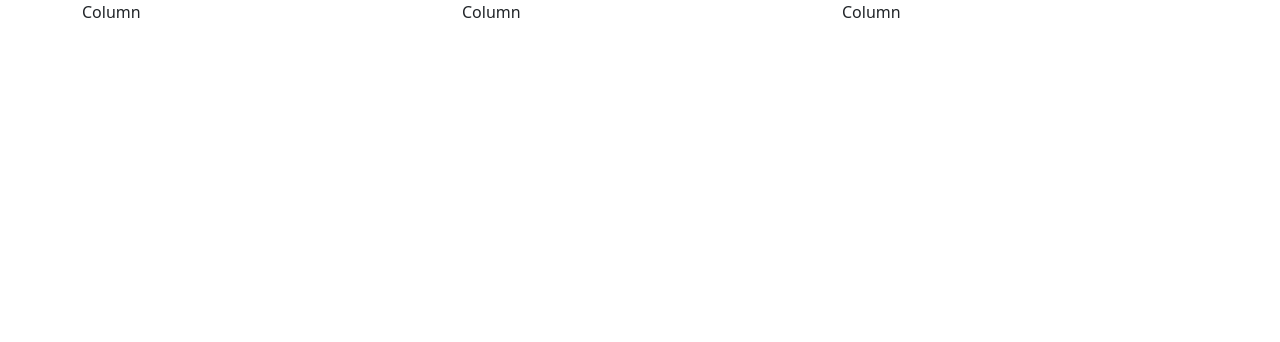
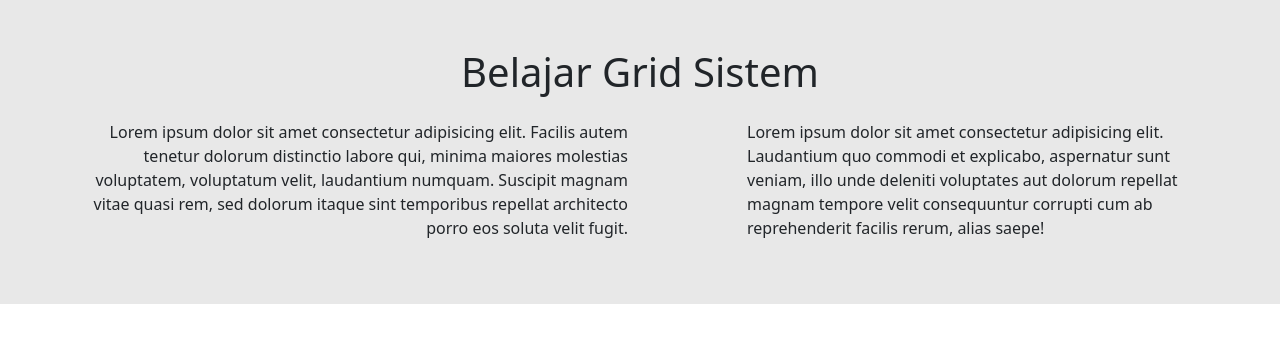
Before and after one commit to Soe-Hok-Gie/grid-sistem, a React (Create React App) app: page / in a window 1280 px wide. Shown: the top 342 px of the page. Built offline with nearby package versions, Linux system fonts and the light colour scheme.

Commit message:
selesai bagian Navbar

```diff
--- a/src/components/Navbar.jsx
+++ b/src/components/Navbar.jsx
@@ -1,12 +1,29 @@
 import React from "react";
+import "./Style.css";
 
 const Navbar = () => {
   return (
-    <div class="container">
-      <div class="row">
-        <div class="col">Column</div>
-        <div class="col">Column</div>
-        <div class="col">Column</div>
+    <div className="container-fluid py-5">
+      <div className="container">
+        <div className="row">
+          <div className="col-12">
+            <h1 className="text-center">Belajar Grid Sistem</h1>
+          </div>
+        </div>
+        <div className="row mt-3">
+          <div className="col-6 text-end">
+            <p>
+              Lorem ipsum dolor sit amet consectetur adipisicing elit. Facilis autem tenetur dolorum distinctio labore qui, minima maiores molestias voluptatem, voluptatum velit, laudantium numquam. Suscipit magnam vitae quasi rem, sed
+              dolorum itaque sint temporibus repellat architecto porro eos soluta velit fugit.
+            </p>
+          </div>
+          <div className="col-5 offset-1">
+            <p>
+              Lorem ipsum dolor sit amet consectetur adipisicing elit. Laudantium quo commodi et explicabo, aspernatur sunt veniam, illo unde deleniti voluptates aut dolorum repellat magnam tempore velit consequuntur corrupti cum ab
+              reprehenderit facilis rerum, alias saepe!
+            </p>
+          </div>
+        </div>
       </div>
     </div>
   );
--- /dev/null
+++ b/src/components/Style.css
@@ -0,0 +1,3 @@
+.container-fluid {
+  background-color: #e8e8e8;
+}
```
